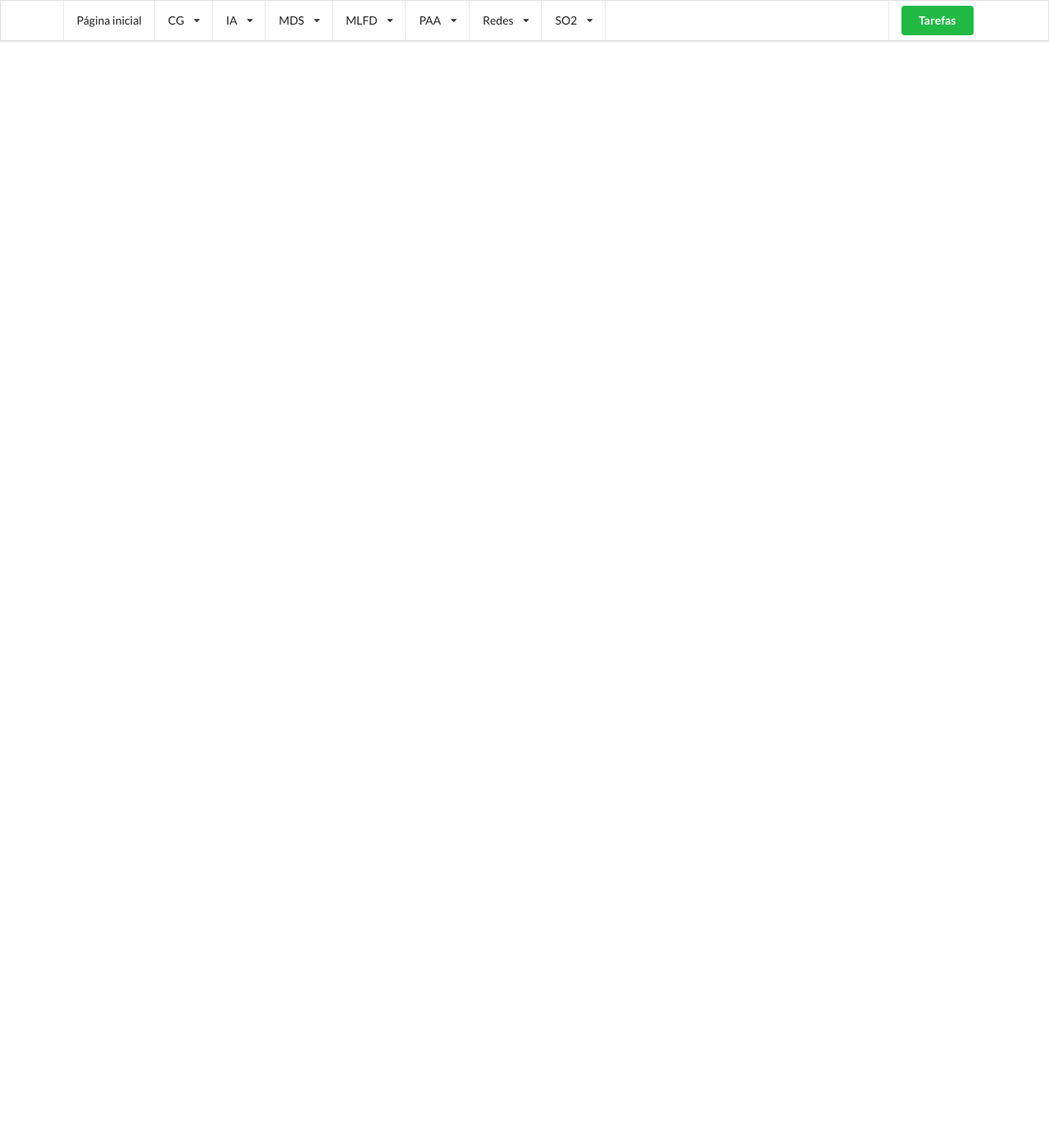
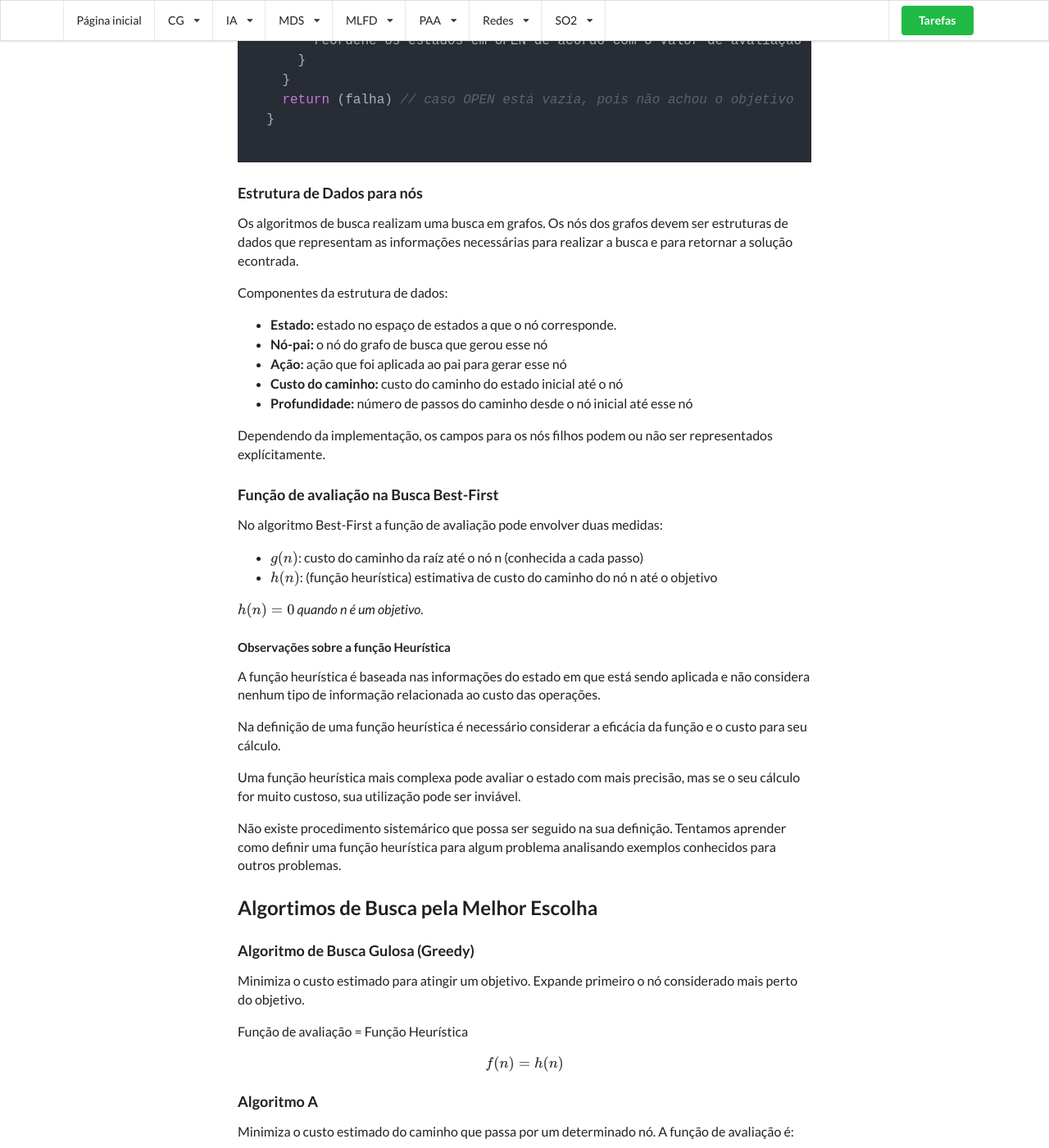
Before and after one commit to SampaioFelipe/sampaiofelipe.github.io, a Jekyll site: the page built from _pages/ia/2_2_busca_informada.html, in a window 1280 px wide and 1400 px high, scrolled down 1978 px. Shown: the whole window at 82% size. Built offline with Jekyll 4.4.1, drawn with Linux system fonts in a browser that asks for light colours; nearby versions of some CDN libraries; formulas are drawn with MathJax 3; some of the changed text lies outside the part shown.

Commit message:
Atualização de conteúdo

```diff
--- a/_pages/ia/2_2_busca_informada.html
+++ b/_pages/ia/2_2_busca_informada.html
@@ -4,7 +4,7 @@ layout: "default"
 ---
 <h1 class="ui header">2.2 Busca Informada (Heurística)</h1>
 
-<p>Estratégias de busca que consideram informação prévia sobre o problema, na forma de heurísticas. Os estados são avaliados em funão do seu conteúdo, considerando a situação específica que representam.</p>
+<p>Estratégias de busca que consideram informação prévia sobre o problema, na forma de heurísticas. Os estados são avaliados em função do seu conteúdo, considerando a situação específica que representam.</p>
 
 <p>A informação sobre o problema é usada no momento de selecionar qual o próximo nó a ser expandido.</p>
 
@@ -12,7 +12,7 @@ layout: "default"
 
 <p>São regras simples ("dicas") utilizadas para avaliar rapidamente uma situação específica. Nos métodos de busca são usadas para escolher os caminhos em um espaço de estados que tem mais chance de levar a uma solução, evitando a busca exaustiva.</p>
 
-<p>DEve ser expressas na forma de função, que vai ser aplicada a cada estado.</p>
+<p>Deve ser expressas na forma de função, que vai ser aplicada a cada estado.</p>
 
 <h4>Situações em que heurísticas são usadas em IA</h4>
 
@@ -47,21 +47,152 @@ layout: "default"
   <li><b>CLOSED:</b> nós já expandidos</li>
 </ul>
 
-<p>O próximo nó a ser expandido é escolhido com base no seu valor de avaliação, independente do nível ou do raamo em que se encontra esse nó.</p>
+<p>O próximo nó a ser expandido é escolhido com base no seu valor de avaliação, independente do nível ou do ramo em que se encontra esse nó.</p>
 
-[ALGORITMO + EXEMPLOS]
+<pre><code>
+  best_first_search(G) {
+    OPEN = G[start]
+    CLOSED = [];
+
+    while (OPEN != []) {
+      retire o próximo estado de OPEN, chame de X
+      if(X é um objetivo){
+        retorne o caminho da solução que leva a X;
+      }
+
+      processe X, gerando seus filhos;
+
+      for(cada filho de X) {
+        caso o filho não esteja em OPEN nem em CLOSED {
+          atribua um valor de avalidação a este estado
+          adicione-o a OPEN;
+        }
+
+        caso o filho já está em OPEN {
+          if(estado foi atingido com um valor de avaliação menor) {
+            de a esse estado um OPEN este valor menor
+          }
+        }
+
+        caso o filho já está em CLOSED {
+          if(estado foi atingido por um valor de avaliação menor) {
+            dê ao estado em CLOSED esse valor menor
+            mova esse estado de CLOSED para OPEN
+          }
+        }
+
+        coloque X em CLOSED
+        reordene os estados em OPEN de acordo com o valor de avaliação
+      }
+    }
+    return (falha) // caso OPEN está vazia, pois não achou o objetivo
+  }
+
+</code></pre>
+
 
 <h3>Estrutura de Dados para nós</h3>
 
-<p>Os algoritmos de busca realizam uma busca em grafos. Os nós dos grafos devem ser estruturas de dados que representam as informações necessárias para realizar a busca e para retornar a solução econtrada</p>
+<p>Os algoritmos de busca realizam uma busca em grafos. Os nós dos grafos devem ser estruturas de dados que representam as informações necessárias para realizar a busca e para retornar a solução econtrada.</p>
 
-<p>Componentes da ED:</p>
+<p>Componentes da estrutura de dados:</p>
 <ul>
   <li><b>Estado:</b> estado no espaço de estados a que o nó corresponde.</li>
   <li><b>Nó-pai:</b> o nó do grafo de busca que gerou esse nó</li>
   <li><b>Ação:</b> ação que foi aplicada ao pai para gerar esse nó</li>
   <li><b>Custo do caminho:</b> custo do caminho do estado inicial até o nó</li>
-  <li><b>Profundidade:</b> número de passos do caminho desde onó inicial até esse nó</li>
+  <li><b>Profundidade:</b> número de passos do caminho desde o nó inicial até esse nó</li>
 </ul>
 
 <p>Dependendo da implementação, os campos para os nós filhos podem ou não ser representados explícitamente.</p>
+
+<h3>Função de avaliação na Busca Best-First</h3>
+
+<p>No algoritmo Best-First a função de avaliação pode envolver duas medidas:</p>
+
+<ul>
+  <li>$g(n)$: custo do caminho da raíz até o nó n (conhecida a cada passo)</li>
+  <li>$h(n)$: (função heurística) estimativa de custo do caminho do nó n até o objetivo</li>
+</ul>
+
+<p><i><b>$h(n) = 0$</b> quando n é um objetivo.</i></p>
+
+<h4>Observações sobre a função Heurística</h4>
+
+<p>A função heurística é baseada nas informações do estado em que está sendo aplicada e não considera nenhum tipo de informação relacionada ao custo das operações.</p>
+
+<p>Na definição de uma função heurística é necessário considerar a eficácia da função e o custo para seu cálculo.</p>
+
+<p>Uma função heurística mais complexa pode avaliar o estado com mais precisão, mas se o seu cálculo for muito custoso, sua utilização pode ser inviável.</p>
+
+<p>Não existe procedimento sistemárico que possa ser seguido na sua definição. Tentamos aprender como definir uma função heurística para algum problema analisando exemplos conhecidos para outros problemas.</p>
+
+<h2>Algortimos de Busca pela Melhor Escolha</h2>
+
+<h3>Algoritmo de Busca Gulosa (Greedy)</h3>
+
+<p>Minimiza o custo estimado para atingir um objetivo. Expande primeiro o nó considerado mais perto do objetivo.</p>
+
+<p>Função de avaliação = Função Heurística</p>
+
+$$ f(n) = h(n) $$
+
+<h3>Algoritmo A</h3>
+
+<p>Minimiza o custo estimado do caminho que passa por um determinado nó. A função de avaliação é:</p>
+
+$$ f(n) = g(n) + h(n) $$
+
+<h3>Algoritmo A*</h3>
+
+<p>O algoritmo A* é o algoritmo A em que a função de avaliação é da forma $f(n) = g(n) + h(n)$ com uma função h admissível</p>
+
+<div class="ui red inverted segment">
+  <h4>Heurística Admissível</h4>
+  <p>Heurística Admissível é uma heurística que nunca superestima o custo de alcançar um objetivo, ou seja, $h(n)$ nunca ultrapassa o custo real do caminho de n até o objetivo.</p>
+</div>
+
+<h2>Algoritmos de Busca Local</h2>
+
+<p>Podem ser aplicados a qualquer problema. São mais adquados para problemas em que o caminho para a solução não importa. A solução é estado final.</p>
+
+<p>Os algoritmos de busca local usam apenas um estado corrente e em geral se movem apenas para os estados vizinhos desse estado.</p>
+
+<p>Vantagens:</p>
+
+<ul>
+  <li>Usam pouca memória</li>
+  <li>Geralmente encontram soluções razoáveis em grandes espaços de busca</li>
+</ul>
+
+<p>Limitações:</p>
+
+<ul>
+  <li>Movimentos são irrevogáveis (nunca volta a um estado anterior para tentar caminhos alternativos)</li>
+  <li>Pode levar a uma soluão sub-ótima ou não levar a uma solução.</li>
+</ul>
+
+<h3>Problemas de Otimização</h3>
+
+<p>Os algoritmos de busca local são adeequados para tratar problemas de otimização. O objetivo é encontrar o melohor estado de acordo com uma função ojetivo.</p>
+
+<h3>Algoritmo de Subida da Colina (Hill-Climbing)</h3>
+
+<p>Enquadra-se na categoria de algoritmos de busca local. Expande um nó e avalia seus descendentes (não armazena irmãos nem pais). Seleciona o melhor entre os descendentes para continuar. Para quando encontrar um nó melhor que todos os descendentes.</p>
+
+<pre><code>
+  hill_climbing() {
+
+    no_corrente = estado inicial
+
+    repeat {
+      gere todos os filhos de no_corrente e avalie
+      Vizinho = sucessor de no_corrente com valor mais alto
+      if(valor de Vizinho <= valor de no_corrente) {
+        retorne no_corrente
+      }
+      no_corrente = Vizinho
+    }
+  }
+
+</code></pre>
```
Also changed, not shown: _data/conteudo.yml (+10 -0 lines), _pages/ia/2_3_jogos.html (added, +83 -0 lines), _pages/ic/ais/1_introducao.html (added, +84 -0 lines).
